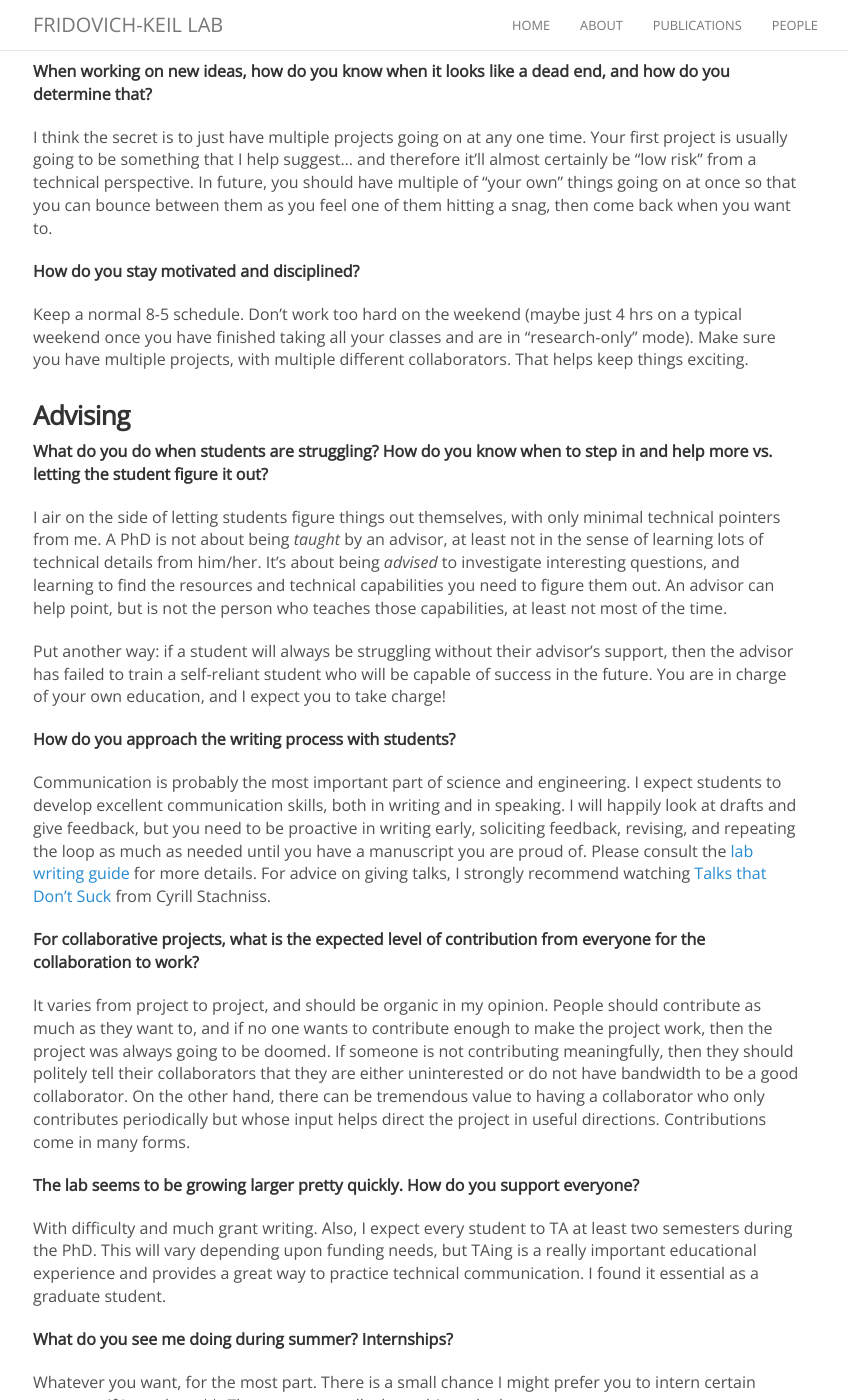
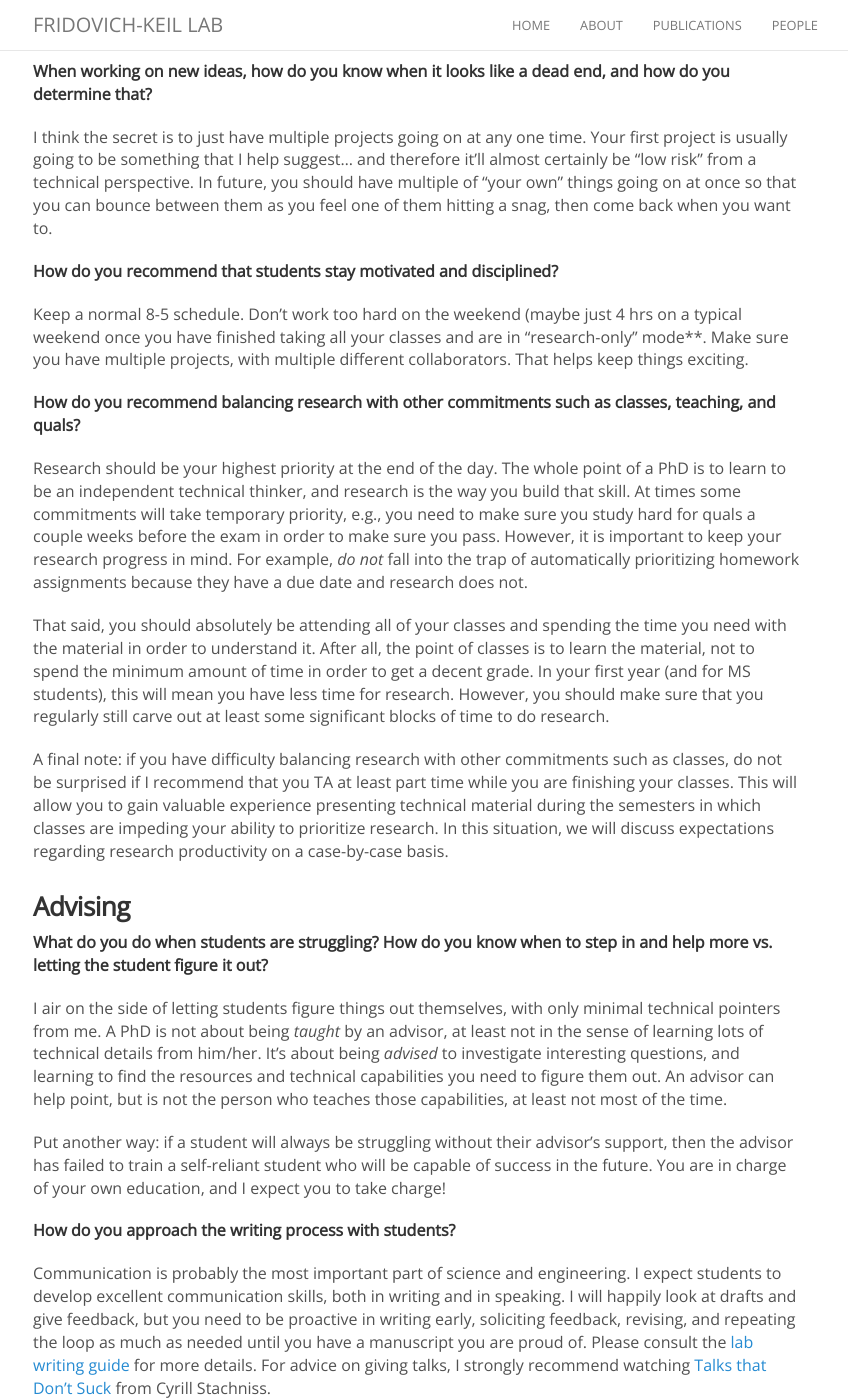
Before and after one commit to KordingLab/KordingLab.github.io, a Jekyll site: the page built from QandA.md, in a window 1280 px wide and 1400 px high, scrolled down 1279 px. Shown: the whole window, without its empty margins (222-1070 px from the left). Built offline with Jekyll 4.4.1, drawn with Linux system fonts in a browser that asks for light colours; nearby versions of some CDN libraries; comment, search, counter and statistics services are not loaded.

Commit message:
balancing commitments

```diff
--- a/QandA.md
+++ b/QandA.md
@@ -35,9 +35,17 @@ I want them to be mostly coming from you, and adapted based on our discussions.
 
 I think the secret is to just have multiple projects going on at any one time. Your first project is usually going to be something that I help suggest… and therefore it'll almost certainly be "low risk" from a technical perspective. In future, you should have multiple of "your own" things going on at once so that you can bounce between them as you feel one of them hitting a snag, then come back when you want to.
 
-**How do you stay motivated and disciplined?**
+**How do you recommend that students stay motivated and disciplined?**
 
-Keep a normal 8-5 schedule. Don't work too hard on the weekend (maybe just 4 hrs on a typical weekend once you have finished taking all your classes and are in "research-only" mode). Make sure you have multiple projects, with multiple different collaborators. That helps keep things exciting.
+Keep a normal 8-5 schedule. Don't work too hard on the weekend (maybe just 4 hrs on a typical weekend once you have finished taking all your classes and are in "research-only" mode**. Make sure you have multiple projects, with multiple different collaborators. That helps keep things exciting.
+
+**How do you recommend balancing research with other commitments such as classes, teaching, and quals?**
+
+Research should be your highest priority at the end of the day. The whole point of a PhD is to learn to be an independent technical thinker, and research is the way you build that skill. At times some commitments will take temporary priority, e.g., you need to make sure you study hard for quals a couple weeks before the exam in order to make sure you pass. However, it is important to keep your research progress in mind. For example, _do not_ fall into the trap of automatically prioritizing homework assignments because they have a due date and research does not.
+
+That said, you should absolutely be attending all of your classes and spending the time you need with the material in order to understand it. After all, the point of classes is to learn the material, not to spend the minimum amount of time in order to get a decent grade. In your first year (and for MS students), this will mean you have less time for research. However, you should make sure that you regularly still carve out at least some significant blocks of time to do research.
+
+A final note: if you have difficulty balancing research with other commitments such as classes, do not be surprised if I recommend that you TA at least part time while you are finishing your classes. This will allow you to gain valuable experience presenting technical material during the semesters in which classes are impeding your ability to prioritize research. In this situation, we will discuss expectations regarding research productivity on a case-by-case basis.
 
 ### Advising
 
```
